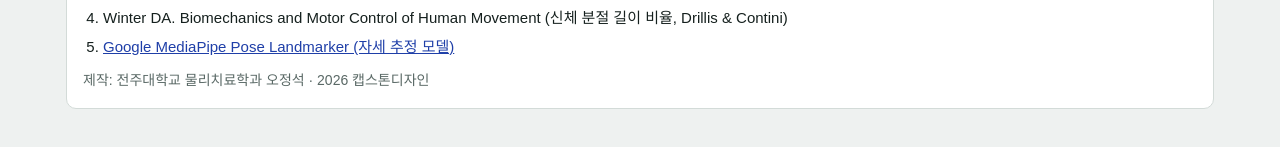
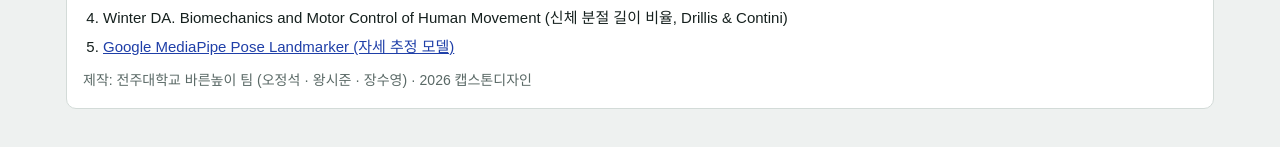
Before and after one commit to osjworld24729-web/barunnopi, a plain HTML site: page index.html in a window 1280 px wide. Shown: the part 1978-2125 px from the top of the page. Drawn offline with Linux system fonts and the light colour scheme; a web font is replaced by a local one.

Commit message:
Add files via upload

```diff
--- a/index.html
+++ b/index.html
@@ -345,7 +345,7 @@ td.r, th.r { text-align: right; font-family: var(--font-num); font-variant-numer
       <li>Winter DA. Biomechanics and Motor Control of Human Movement (신체 분절 길이 비율, Drillis &amp; Contini)</li>
       <li><a href="https://developers.google.com/edge/mediapipe/solutions/vision/pose_landmarker">Google MediaPipe Pose Landmarker (자세 추정 모델)</a></li>
     </ol>
-    <p class="note">제작: 전주대학교 물리치료학과 오정석 · 2026 캡스톤디자인</p>
+    <p class="note">제작: 전주대학교 바른높이 팀 (오정석 · 왕시준 · 장수영) · 2026 캡스톤디자인</p>
   </section>
 </div>
 
```
